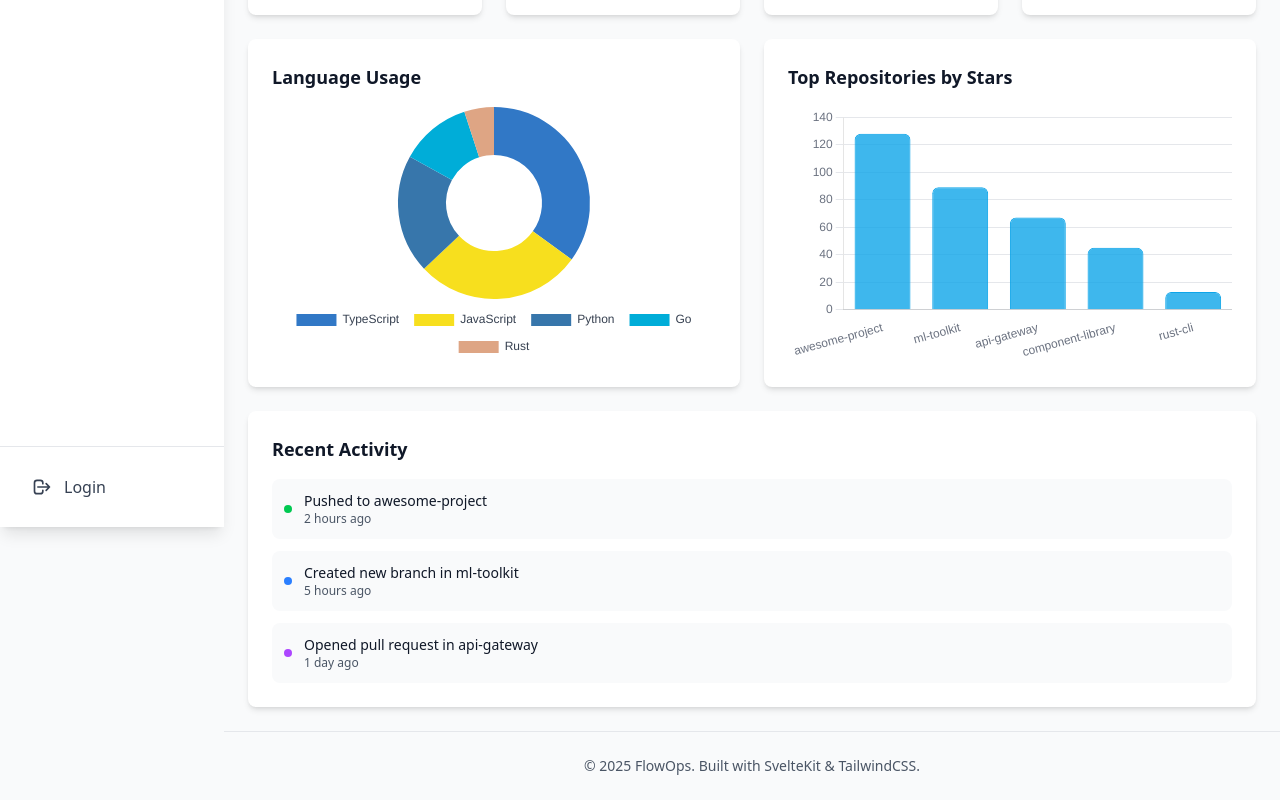
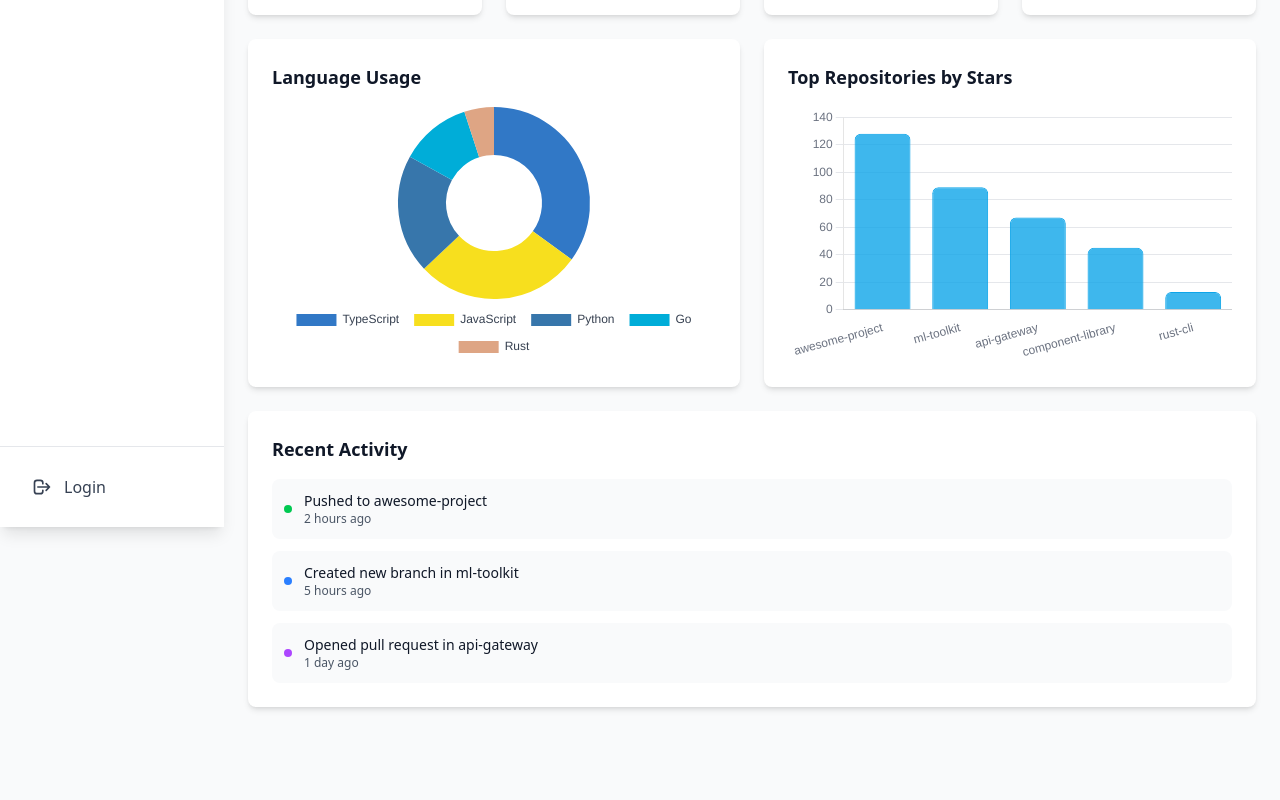
Before and after one commit to LordChristianDev/flow-ops-app, a Svelte app: page / in a window 1280 px wide. Shown: the part 277-1077 px from the top of the page. After the commit the page ends 1008 px from the top, so only its background shows below. Built offline with nearby package versions, Linux system fonts and the light colour scheme; sample sign-in values are in the browser's storage.

Commit message:
Removed the Footer

```diff
--- a/src/components/layout/Authenticated.svelte
+++ b/src/components/layout/Authenticated.svelte
@@ -5,7 +5,6 @@
 
   import Header from '@/components/layout/Header.svelte';
   import Sidebar from '@/components/layout/Sidebar.svelte';
-  import Footer from '@/components/layout/Footer.svelte';
 
   let { children } = $props();
 
@@ -45,13 +44,12 @@
     <div class="flex flex-1">
       <Sidebar isOpen={sidebarOpen} {closeSidebar} />
 
-      <main class="flex-1 flex flex-col">
+      <main class="flex-1 flex flex-col max-h-screen">
         <div class="flex-1 p-6" in:fade={{ duration: 200 }}>
           {#key $location}
             {@render children()}
           {/key}
         </div>
-        <Footer />
       </main>
     </div>
   </div>
```
